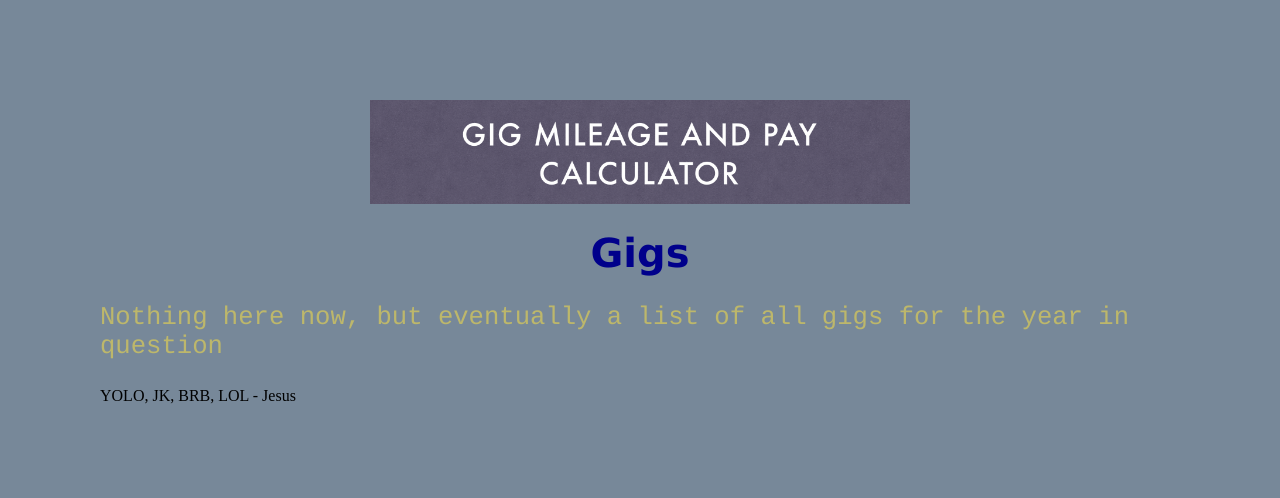
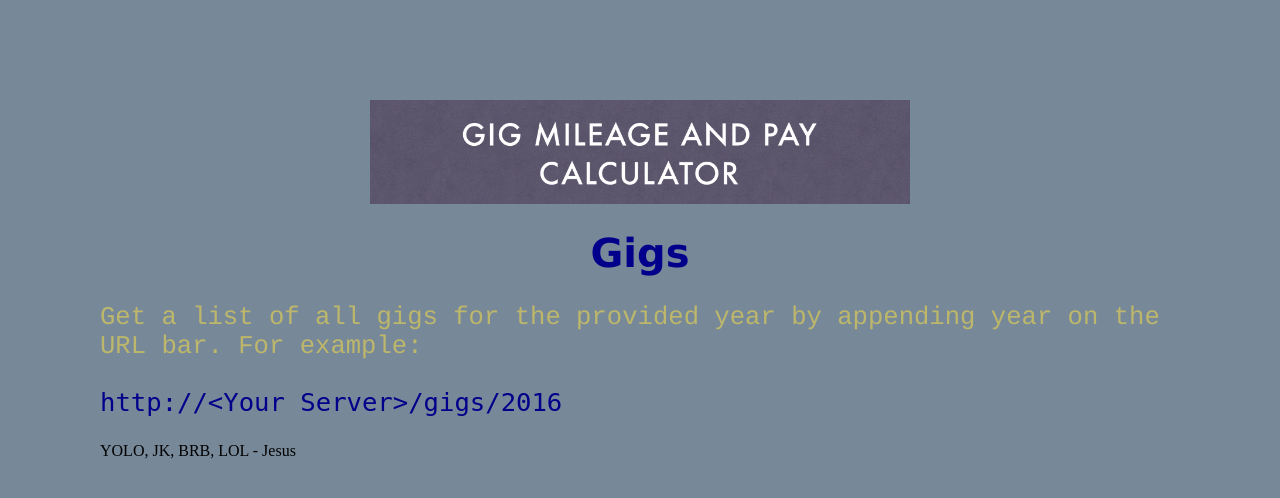
Before and after one commit to stuarth-inova/gig-mileage-and-pay, a Flask app: page /gigs in a window 1280 px wide. Shown: the top 498 px of the page. Run offline with Flask 2, Linux system fonts and the light colour scheme.

Commit message:
Fixed up /gigs endpoint with help for gig/<year> type output.

```diff
--- a/static/style2.css
+++ b/static/style2.css
@@ -18,6 +18,12 @@ p  {
   color: DarkKhaki;
   font-family: courier;
   font-size: 160%;
+}
+
+code {
+  color: DarkBlue;
+  font-family: Andale, monospace;
+  font-size: 160%
 }
 
 .center {
--- a/templates/gigs.html
+++ b/templates/gigs.html
@@ -5,5 +5,7 @@
 {% endblock %}
 {% block content %}
 <h1>Gigs</h1>
-<p>Nothing here now, but eventually a list of all gigs for the year in question</p>
+<p>Get a list of all gigs for the provided year by appending year on the URL bar. For example:</p>
+<code>http://&lt;Your Server&gt;/gigs/2016</code>
+<p></p>
 {% endblock %}
```
